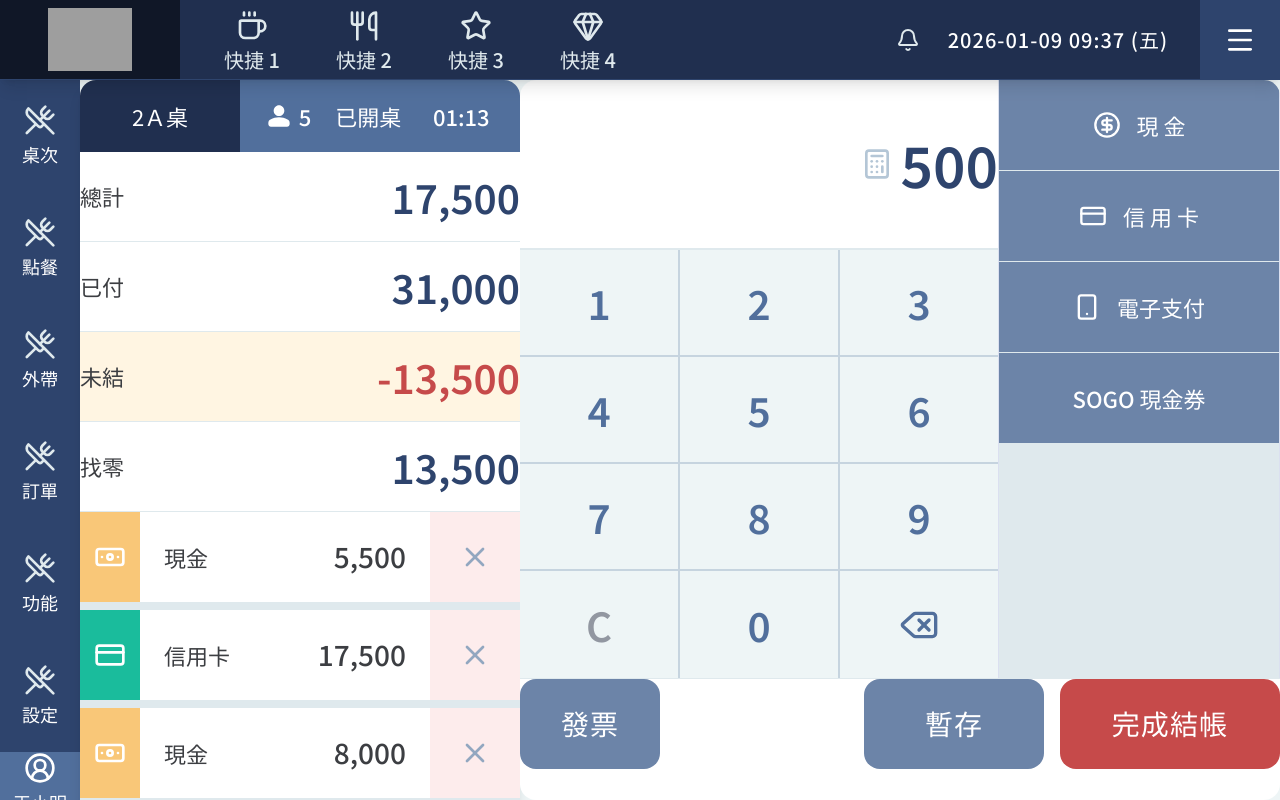
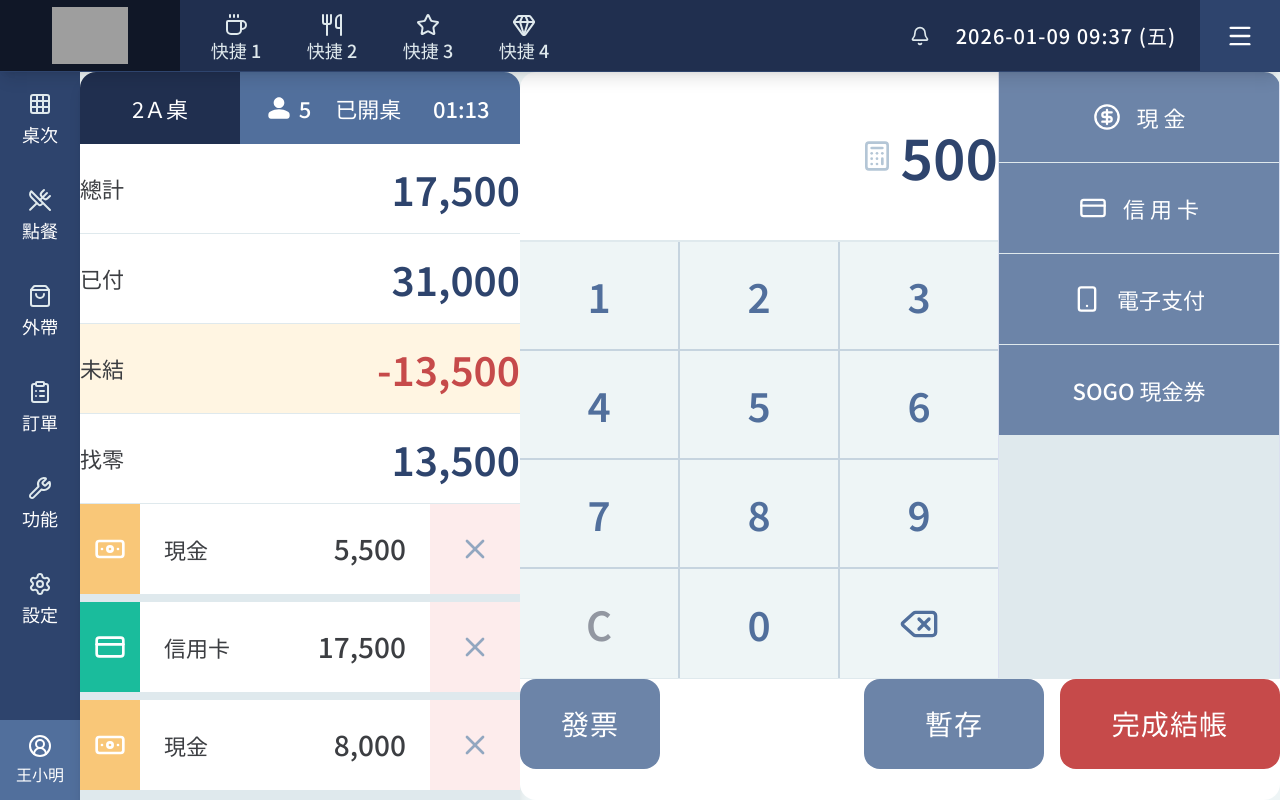
Before and after one commit to naomichiang/POS-system-Cursor, a Vue app: page / in a window 1280 px wide. Built offline with nearby package versions, Linux system fonts and the light colour scheme; grey boxes are pictures that could not be loaded.

Commit message:
你的訊息

```diff
--- a/src/App.vue
+++ b/src/App.vue
@@ -1,7 +1,7 @@
 <script setup>
   import { ref } from 'vue'
   import TopBar from './components/TopBar.vue'
-  import Sidebar from './components/Sidebar.vue'
+  import AppSidebar from './components/AppSidebar.vue'
   import CheckoutPanel from './components/CheckoutPanel.vue'
   import CheckoutArea from './components/CheckoutArea.vue'
 
@@ -29,7 +29,7 @@
 
       <div class="flex flex-1 overflow-hidden">
 
-        <Sidebar class="w-20 shrink-0" />
+        <AppSidebar class="w-20 shrink-0" />
 
         <CheckoutPanel
           class="w-[440px] shrink-0"
--- /dev/null
+++ b/src/components/AppSidebar.vue
@@ -0,0 +1,50 @@
+/* eslint-disable vue/multi-word-component-names */
+<script setup>
+import {
+  Grid3x3,
+  UtensilsCrossed,
+  ShoppingBag,
+  ClipboardList,
+  Wrench,
+  Settings,
+  UserCircle2
+} from 'lucide-vue-next'
+
+const menuItems = [
+  { icon: Grid3x3, label: '桌次' },
+  { icon: UtensilsCrossed, label: '點餐' },
+  { icon: ShoppingBag, label: '外帶' },
+  { icon: ClipboardList, label: '訂單' },
+  { icon: Wrench, label: '功能' },
+  { icon: Settings, label: '設定' },
+]
+</script>
+
+<template>
+  <div
+    class="flex flex-col justify-between items-center w-20 shrink-0 bg-ash-800 h-full min-w-[64px]"
+  >
+    <div class="flex flex-col items-center w-full">
+      <div
+        v-for="(item, index) in menuItems"
+        :key="index"
+        class="flex flex-col justify-center items-center w-full h-24 gap-1 cursor-pointer hover:bg-ash-700 transition-colors"
+      >
+        <component :is="item.icon" class="w-6 h-6 text-ash-200" />
+        <div class="text-white text-center font-noto text-lg font-medium mb-1">
+          {{ item.label }}
+        </div>
+      </div>
+    </div>
+
+    <!-- User Profile -->
+    <div
+      class="flex w-full h-20 pb-1 flex-col justify-center items-center gap-1 self-stretch bg-ash-700"
+    >
+      <UserCircle2 class="w-6 h-6 text-white" />
+      <div class="text-white text-center font-noto text-md font-medium mt-1">
+        王小明
+      </div>
+    </div>
+  </div>
+</template>
--- a/src/components/CheckoutPanel.vue
+++ b/src/components/CheckoutPanel.vue
@@ -1,15 +1,16 @@
-<script setup lang="ts">
+<script setup>
 import { computed } from 'vue'
 import { Banknote, CreditCard, Smartphone, Ticket, X } from 'lucide-vue-next'
 
-    // 定義 props 和 emits
-    const props = defineProps<{
-      payments: Array<{ type: 'cash' | 'credit' | 'mobile' | 'gift', amount: number }>
-    }>()
+// 定義 props 和 emits（使用純 JavaScript，避免 TS 解析問題）
+const props = defineProps({
+  payments: {
+    type: Array,
+    default: () => [],
+  },
+})
 
-    const emit = defineEmits<{
-      'remove-payment': [index: number]
-    }>()
+const emit = defineEmits(['remove-payment'])
 
 // 計算總計金額 (假設總計為 17500)
 const totalAmount = 17500
@@ -29,19 +30,19 @@
   return paidAmount.value > totalAmount ? paidAmount.value - totalAmount : 0
 })
 
-    const removePayment = (index: number) => {
+const removePayment = (index) => {
   emit('remove-payment', index)
 }
 
 // 根據付款類型獲取顯示名稱
-    const getPaymentLabel = (type: string) => {
+const getPaymentLabel = (type) => {
   const labels = {
     cash: '現金',
     credit: '信用卡',
     mobile: '電子支付',
-        gift: 'SOGO 現金券'
+    gift: 'SOGO 現金券',
   }
-      return labels[type as keyof typeof labels] || type
+  return labels[type] || type
 }
 </script>
 
--- a/src/components/Sidebar.vue
+++ /dev/null
@@ -1,41 +0,0 @@
-<script setup lang="ts">
-import { UtensilsCrossed, UserCircle2 } from 'lucide-vue-next'
-
-const menuItems = [
-  { icon: 'stockpot', label: '桌次' },
-  { icon: 'stockpot', label: '點餐' },
-  { icon: 'stockpot', label: '外帶' },
-  { icon: 'stockpot', label: '訂單' },
-  { icon: 'stockpot', label: '功能' },
-  { icon: 'stockpot', label: '設定' }
-]
-</script>
-
-<template>
-  <div
-    class="flex flex-col justify-between items-center w-20 shrink-0 bg-ash-800 h-full min-w-[64px]"
-  >
-    <div class="flex flex-col items-center w-full">
-      <div
-        v-for="(item, index) in menuItems"
-        :key="index"
-        class="flex flex-col justify-center items-center w-full h-28 gap-1 cursor-pointer hover:bg-ash-700 transition-colors"
-      >
-        <UtensilsCrossed class="w-8 h-8 text-ash-200" />
-        <div class="text-white text-center font-noto text-lg font-medium mb-1">
-          {{ item.label }}
-        </div>
-      </div>
-    </div>
-
-    <!-- User Profile -->
-    <div
-      class="flex w-full h-28 pb-1 flex-col justify-center items-center gap-1 self-stretch bg-ash-700"
-    >
-      <UserCircle2 class="w-8 h-8 text-white" />
-      <div class="text-white text-center font-noto text-lg font-medium mt-1">
-        王小明
-      </div>
-    </div>
-  </div>
-</template>
--- a/src/components/TopBar.vue
+++ b/src/components/TopBar.vue
@@ -1,21 +1,11 @@
-<script setup lang="ts">
+<script setup>
 import { ref, onMounted, onUnmounted } from 'vue'
+import { Coffee, Utensils, Star, Gem, Bell, Menu } from 'lucide-vue-next'
 
 const currentDateTime = ref('')
 
-    import {
-      Coffee,
-      Utensils,
-      Star,
-      Gem,
-      Bell,
-      Menu,
-     } from 'lucide-vue-next'
-    // 1. 在這裡幫 interval 領身分證！
-    // 我們先定義它，但不給它值。 window.setInterval 的回傳值在 TS 裡常用 any 或 ReturnType<typeof setInterval>
-    let interval: any = null;
-
-    const dateTime = ref('');
+// 在這裡宣告 interval（使用純 JS，避免 TS 解析問題）
+let interval = null
 
 const updateDateTime = () => {
   const now = new Date()
@@ -36,19 +26,22 @@
 })
 
 onUnmounted(() => {
+  if (interval) {
     clearInterval(interval)
+  }
 })
+
 // 快捷鍵清單配置
 const quickActions = [
   { icon: Coffee, label: '快捷 1' },
   { icon: Utensils, label: '快捷 2' },
   { icon: Star, label: '快捷 3' },
-      { icon: Gem, label: '快捷 4' }
+  { icon: Gem, label: '快捷 4' },
 ]
 </script>
 
 <template>
-    <div class="flex justify-between items-center bg-ash-900 shadow-lg h-20 overflow-hidden border-b border-ash-800">
+    <div class="flex justify-between items-center bg-ash-900 shadow-lg h-18 overflow-hidden border-b border-ash-800">
 
       <div class="flex items-center h-full">
         <div class="flex justify-center items-center w-[180px] h-full bg-black/50 shrink-0">
@@ -59,14 +52,14 @@
             class="w-auto h-full max-h-[80%] object-contain"
           />
         </div>
-        <div class="w-4 h-full"></div>
+        <div class="w-2 h-full"></div>
         <div class="flex items-center h-full">
           <button
             v-for="(item, index) in quickActions"
             :key="index"
-            class="flex flex-col justify-center items-center w-28 h-full gap-2 hover:bg-ash-800 active:bg-ash-700 transition-colors shrink-0">
-            <component :is="item.icon" class="w-8 h-8 text-ash-200" />
-            <div class="text-ash-200 text-center font-noto text-xl font-medium leading-none">
+            class="flex flex-col justify-center items-center w-24 h-full gap-1 hover:bg-ash-800 active:bg-black/50 transition-colors shrink-0">
+            <component :is="item.icon" class="w-6 h-6 text-ash-200" />
+            <div class="text-ash-200 text-center font-noto text-lg font-medium leading-none">
               {{ item.label }}
             </div>
           </button>
@@ -74,8 +67,8 @@
       </div>
 
       <div class="flex items-center h-full">
-        <button class="flex justify-center items-center w-20 h-full hover:bg-ash-800 transition-colors">
-          <Bell :size="24" class="text-ash-200" />
+        <button class="flex justify-center items-center w-18 h-full hover:bg-ash-800 transition-colors">
+          <Bell :size="20" class="text-ash-200" />
         </button>
 
         <div class="flex pl-6 pr-12 items-center h-full">
@@ -83,9 +76,9 @@
             {{ currentDateTime }}
           </div>
         </div>
-        <div class="w-8 h-full"></div>
+        <div class="w-6 h-full"></div>
         <button class="flex justify-center items-center w-20 h-full bg-ash-800 hover:bg-ash-700 active:bg-ash-600 transition-colors">
-          <Menu :size="32" class="text-white" />
+          <Menu :size="28" class="text-white" />
         </button>
       </div>
     </div>
```
Also changed, not shown: jsconfig.json (+13 -1 lines). Lines whose indentation alone changed are shown as unchanged.
